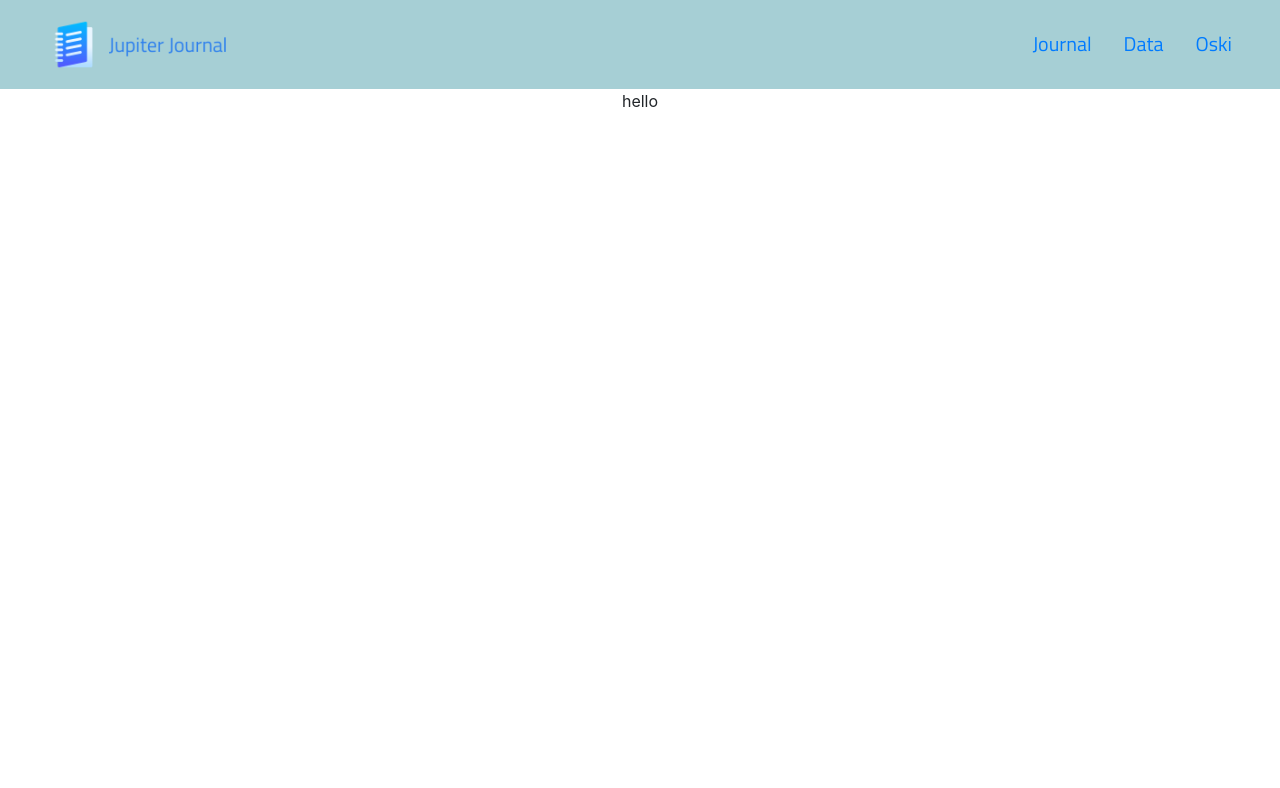
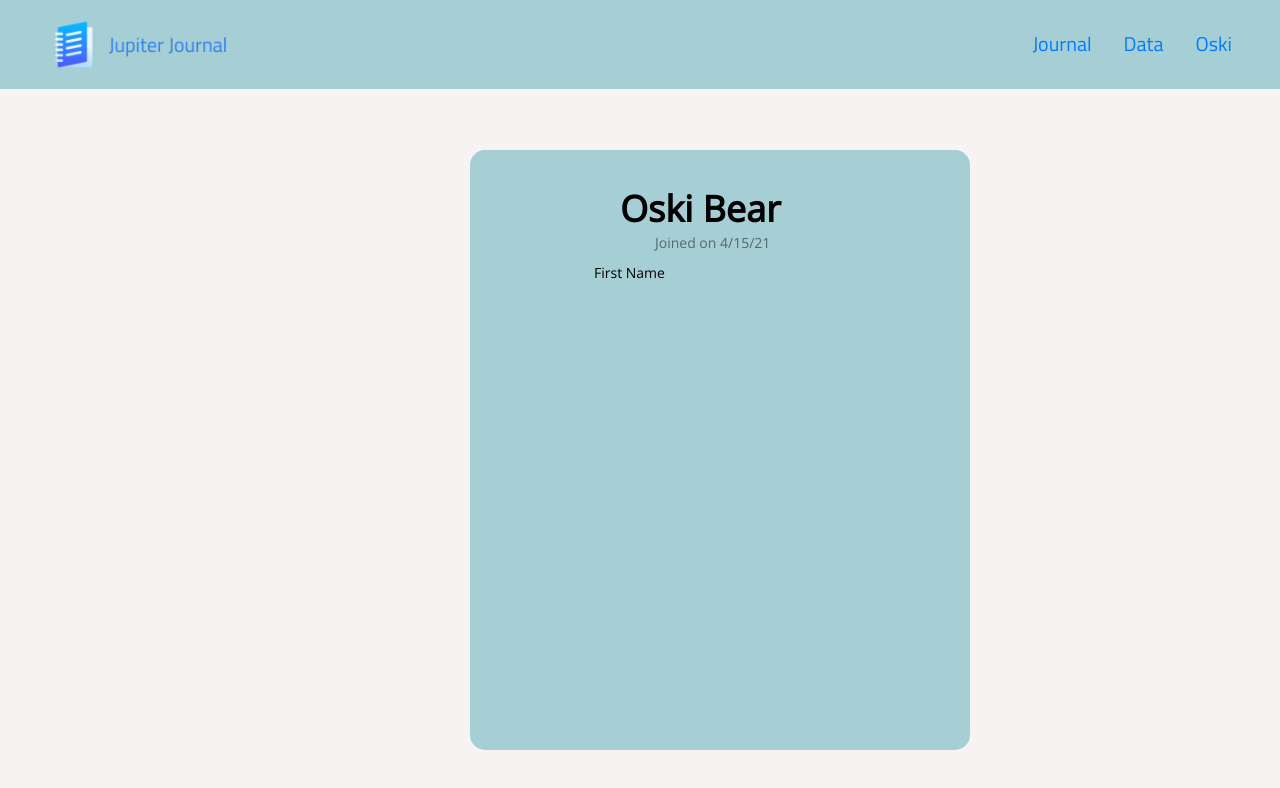
Before and after one commit to ethan-wu366/data-journal, a React (Create React App) app in the folder frontend/data-journal/: page /settings in a window 1280 px wide. Shown: the top 788 px of the page. Built offline with nearby package versions, Linux system fonts and the light colour scheme.

Commit message:
settings start

```diff
--- a/frontend/data-journal/public/index.html
+++ b/frontend/data-journal/public/index.html
@@ -62,6 +62,11 @@
             rel="stylesheet"
             async
     />
+    <link
+            href="//fonts.googleapis.com/css?family=Open+Sans"
+            rel="stylesheet"
+            async
+    />
     <title>Jupiter Journal</title>
   </head>
   <body>
--- a/frontend/data-journal/src/components/Settings.js
+++ b/frontend/data-journal/src/components/Settings.js
@@ -37,9 +37,13 @@ const Settings = () => {
         });
     });
     return (
-        <div>
+        <div className="settings">
             <SiteNavbar sticky="false" bg="transparent" />
-            hello
+            <div id="settings-body"></div>
+            <div id="modul-body"></div>
+            <h12>Oski Bear</h12>
+            <h14>Joined on 4/15/21</h14>
+            <h13>First Name</h13>
         </div>
     );
 };
--- a/frontend/data-journal/src/css/Settings.css
+++ b/frontend/data-journal/src/css/Settings.css
@@ -0,0 +1,75 @@
+.settings #settings-body {
+    position: absolute;
+    min-width: 100%;
+    min-height: 100%;
+    background-color: #F7F3F3;
+    display: flex;
+    flex-direction: row;
+}
+
+.settings #modul-body {
+    position: absolute;
+    width: 500px;
+    height: 600px;
+    left: 470px;
+    top: 150px;
+
+    background: #A6CFD5;
+    border-radius: 15px;
+}
+
+.settings h12 {
+    position: absolute;
+    width: 200px;
+    height: 80px;
+    left: 620px;
+    top: 168px;
+
+    font-family: Open Sans;
+    font-style: normal;
+    font-weight: bold;
+    font-size: 36px;
+    line-height: 49px;
+    display: flex;
+    align-items: center;
+    text-align: center;
+
+    color: #000000;
+}
+
+.settings h13 {
+    position: absolute;
+    width: 77px;
+    height: 10px;
+    left: 594px;
+    top: 267px;
+
+    font-family: Open Sans;
+    font-style: normal;
+    font-weight: normal;
+    font-size: 14px;
+    line-height: 19px;
+    display: flex;
+    align-items: center;
+
+    color: #000000;
+}
+
+.settings h14 {
+    position: absolute;
+    width: 129px;
+    height: 31px;
+    left: 655px;
+    top: 227px;
+
+    font-family: Open Sans;
+    font-style: normal;
+    font-weight: normal;
+    font-size: 14px;
+    line-height: 19px;
+    display: flex;
+    align-items: center;
+    text-align: center;
+
+    color: rgba(0, 0, 0, 0.5);
+}
```
Also changed, not shown: frontend/data-journal/src/img/color_pallete.png (added).
